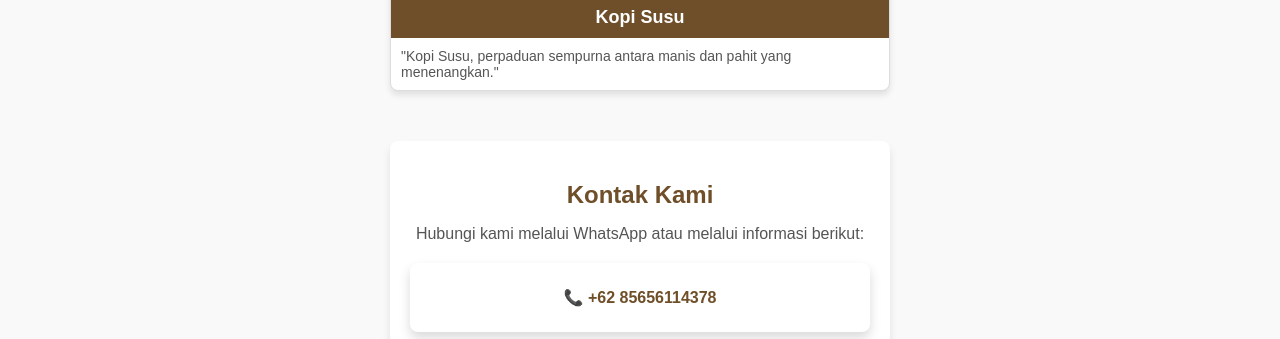
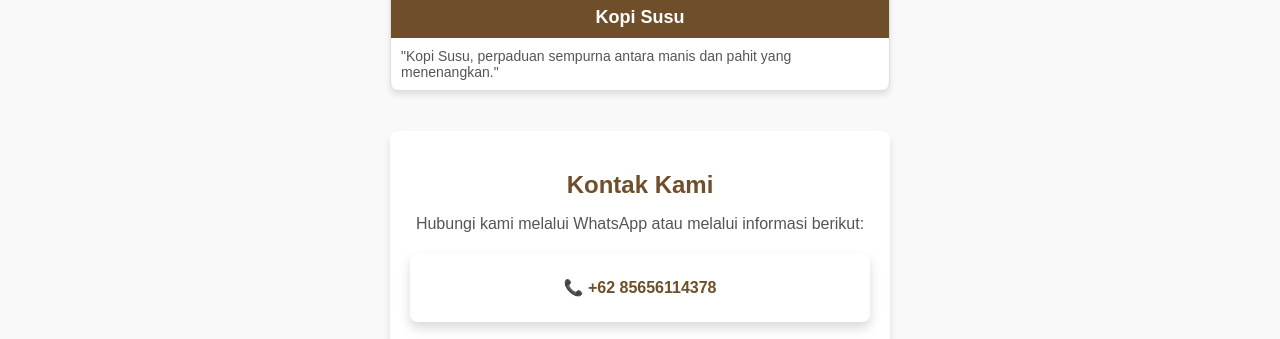
Before and after one commit to ahmadaaksa/Warkop-Siholung, a plain HTML site: page index.html in a window 1280 px wide. Shown: the part 2055-2394 px from the top of the page. Drawn offline with Linux system fonts and the light colour scheme.

Commit message:
Update index.html

```diff
--- a/index.html
+++ b/index.html
@@ -131,12 +131,11 @@
             width: 100%;
         }
         /* Kontak */
-
-/* Kontainer untuk Kontak dan Lokasi - Bersusun ke Bawah */
 .contact-container {
     display: block; /* Menyusun elemen secara vertikal */
-    margin: 30px auto;
+    margin: auto;
     max-width: 500px; /* Lebar maksimum agar tampak rapi */
+    padding: 20px;
 }
 
 .contact-box {
```
